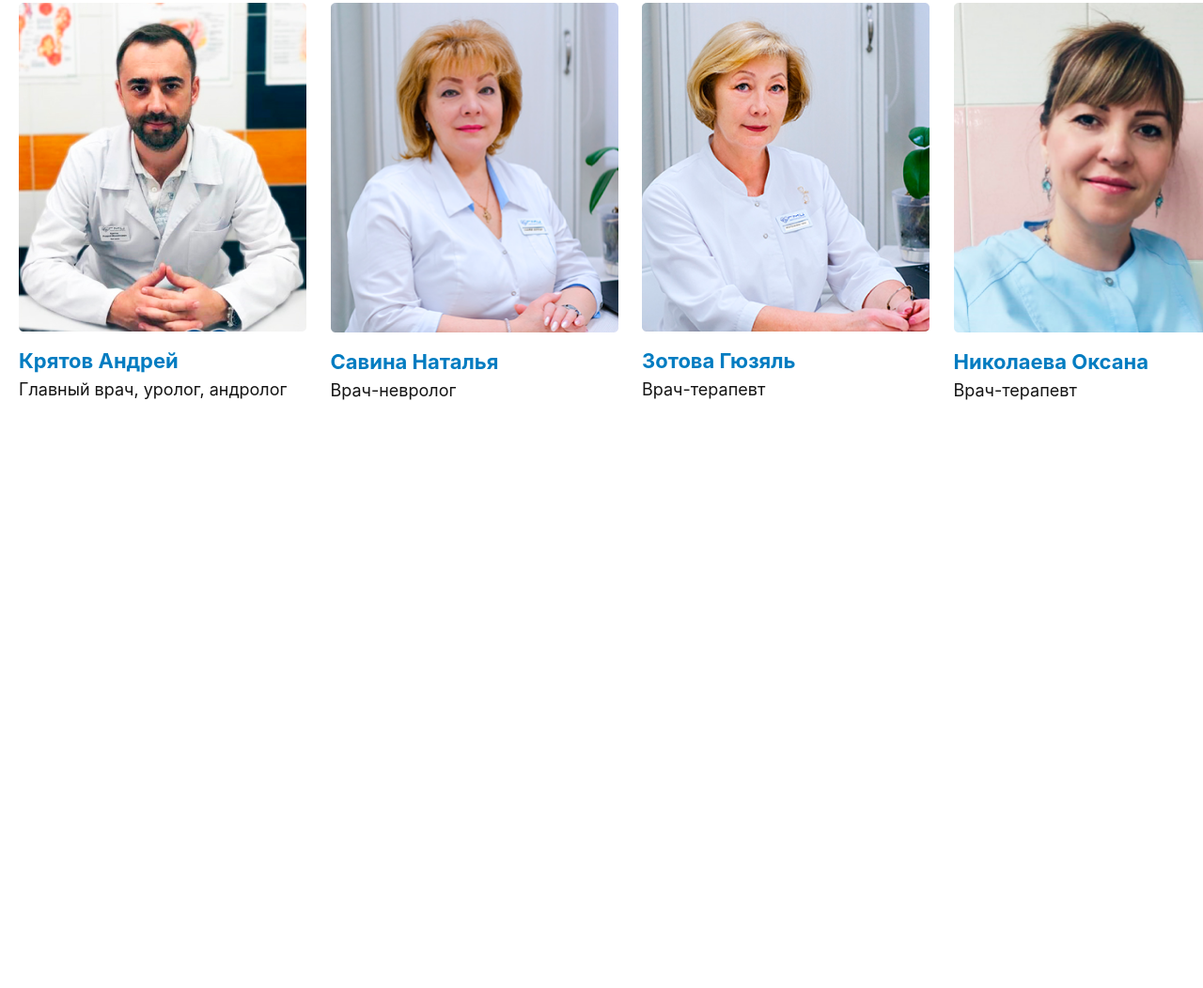
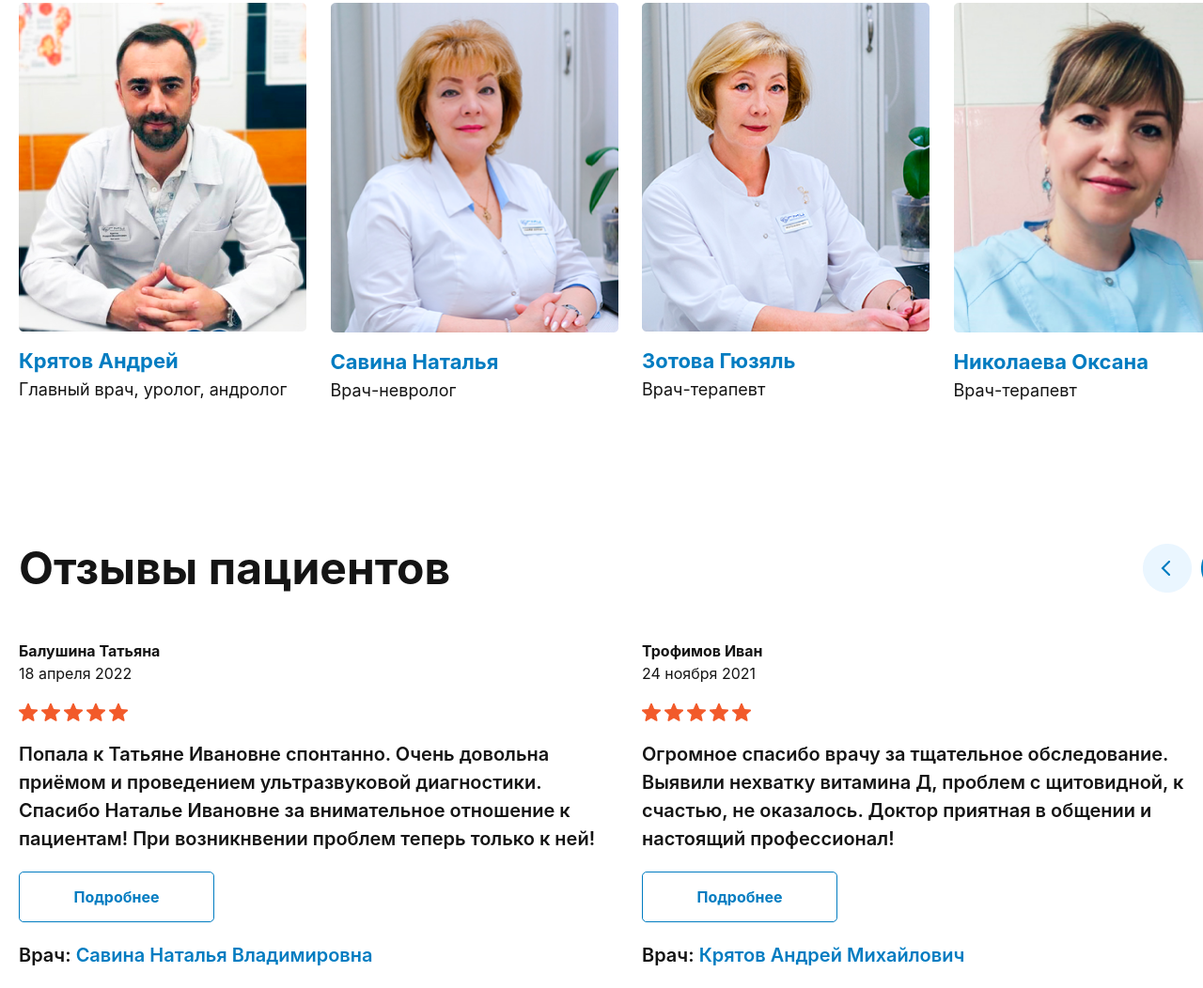
Before and after one commit to ramaz1k/exam-4, a website: page index.html in a window 1280 px wide. Shown: the part 4074-5126 px from the top of the page at 94% size. Before the commit the page ends 4523 px from the top, so only its background shows below. Drawn offline with nearby package versions, Linux system fonts and the light colour scheme; files that its build step writes are made by us from their sources.

Commit message:
created: 8th section

```diff
--- a/index.html
+++ b/index.html
@@ -298,6 +298,35 @@
                 </div>
             </div>
         </section>
+
+        <section class="w-full p-5 lg:w-[1350px] m-auto mt-[100px] h-auto flex flex-col gap-[40px]">
+            <div class="w-full flex flex-col gap-[20px] lg:flex-row justify-between lg:items-center items-start">
+                <h1 class="text-[48px] font-bold text-[#141414] lg:w-[550px]">Отзывы пациентов</h1>
+                <img src="./images/Slider Buttons.png" alt="">
+            </div>
+            <div class="flex overflow-x-auto lg:grid lg:grid-cols-2 gap-4 snap-x scrollbar-none">
+                <div class="shrink-0 snap-center w-[350px] lg:w-[641px] flex flex-col gap-[20px] items-start">
+                    <div class="flex flex-col">
+                        <p class="text-[#141414] font-bold">Балушина Татьяна</p>
+                        <p class="text-[#141414]">18 апреля 2022</p>
+                    </div>
+                    <img class="w-[116px]" src="./images/Stars.png" alt="">
+                    <p class="text-[#141414] text-[20px] font-semibold">Попала к Татьяне Ивановне спонтанно. Очень довольна приёмом и проведением ультразвуковой диагностики. Спасибо Наталье Ивановне за внимательное отношение к пациентам! При возникнвении проблем теперь только к ней!</p>
+                    <button class="w-[208px] h-[54px] rounded-[5px] bg-white border border-[#017CC1] text-[#017CC1] font-bold">Подробнее</button>
+                    <p class="text-[#141414] text-[20px] font-semibold">Врач: <span class="text-[#017CC1]">Савина Наталья Владимировна</span></p>
+                </div>
+                <div class="shrink-0 snap-center w-[350px] lg:w-[641px] flex flex-col gap-[20px] items-start">
+                    <div class="flex flex-col">
+                        <p class="text-[#141414] font-bold">Трофимов Иван</p>
+                        <p class="text-[#141414]">24 ноября 2021</p>
+                    </div>
+                    <img class="w-[116px]" src="./images/Stars.png" alt="">
+                    <p class="text-[#141414] text-[20px] font-semibold">Огромное спасибо врачу за тщательное обследование. Выявили нехватку витамина Д, проблем с щитовидной, к счастью, не оказалось. Доктор приятная в общении и настоящий профессионал!</p>
+                    <button class="w-[208px] h-[54px] rounded-[5px] bg-white border border-[#017CC1] text-[#017CC1] font-bold">Подробнее</button>
+                    <p class="text-[#141414] text-[20px] font-semibold">Врач: <span class="text-[#017CC1]">Крятов Андрей Михайлович</span></p>
+                </div>
+            </div>
+        </section>
     </main>
 </body>
 </html>
```
Also changed, not shown: images/Stars.png (added).
